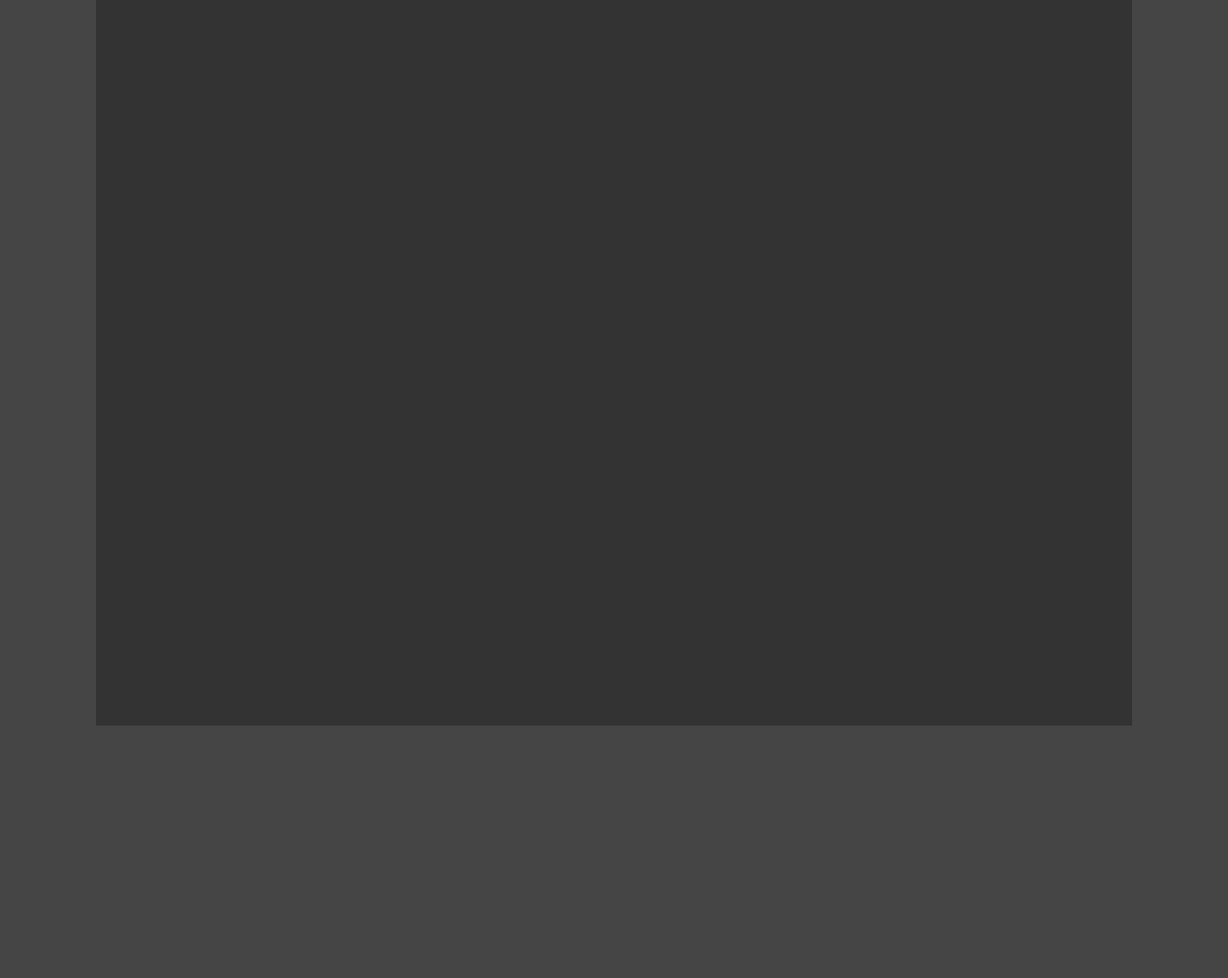
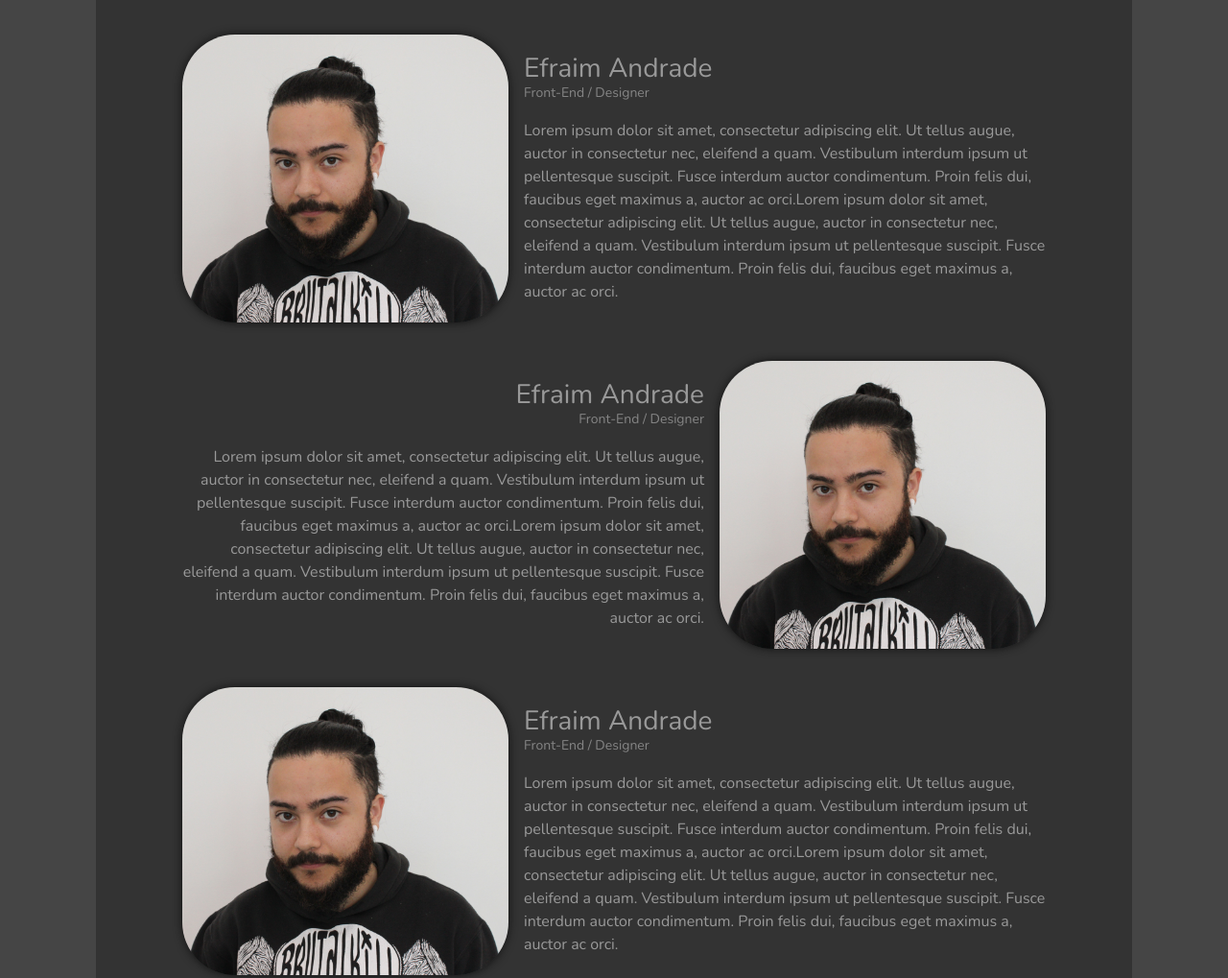
Before and after one commit to Helpin-Team/helpin-site, a website built with webpack: page src/index.html in a window 1280 px wide. Shown: the part 884-1903 px from the top of the page at 96% size. Before the commit the page ends 1640 px from the top, so only its background shows below. Built offline with nearby package versions, Linux system fonts and the light colour scheme.

Commit message:
feat(team): team, mockup
feito a parte desktop de team e adicionando o mockup

```diff
--- a/package.json
+++ b/package.json
@@ -13,6 +13,8 @@
   "dependencies": {
     "babel-loader": "^8.0.5",
     "html-webpack-plugin": "^3.2.0",
+    "svg-inline-loader": "^0.8.0",
+    "svg-url-loader": "^2.3.2",
     "webpack-cli": "^3.2.3",
     "webpack-dev-server": "^3.1.14"
   },
--- a/src/index.html
+++ b/src/index.html
@@ -1,10 +1,12 @@
 <!DOCTYPE html>
 <html>
+
 <head>
     <meta charset="utf-8">
     <meta http-equiv="X-UA-Compatible" content="IE=edge">
     <title>Helpin</title>
     <meta name="viewport" content="width=device-width, initial-scale=1">
+    <link href="https://fonts.googleapis.com/css?family=Nunito" rel="stylesheet">
     <script src="../dist/bundle.js"></script>
 </head>
 
@@ -41,7 +43,7 @@
             </div>
 
             <div class="right">
-                <div class="mockup"></div>
+                <img src="./images/mockup.svg" class="mockup"></img>
 
                 <div class="links">
                     <div class="link"></div>
@@ -53,6 +55,51 @@
 
     <section class="team">
         <h1 class="title">Equipe</h1>
+
+        <div class="content">
+            <article class="member">
+                <img class="photo" src="./images/members/efraim.jpg" alt="" />
+
+                <div class="content">
+                    <h1 class="name">Efraim Andrade</h1>
+
+                    <p class="role">Front-End / Designer</p>
+
+                    <p class="description">
+                        Lorem ipsum dolor sit amet, consectetur adipiscing elit. Ut tellus augue, auctor in consectetur nec, eleifend a quam. Vestibulum interdum ipsum ut pellentesque suscipit. Fusce interdum auctor condimentum. Proin felis dui, faucibus eget maximus a, auctor ac orci.Lorem ipsum dolor sit amet, consectetur adipiscing elit. Ut tellus augue, auctor in consectetur nec, eleifend a quam. Vestibulum interdum ipsum ut pellentesque suscipit. Fusce interdum auctor condimentum. Proin felis dui, faucibus eget maximus a, auctor ac orci.
+                    </p>
+                </div>
+            </article>
+
+            <article class="member -invert">
+                <img class="photo" src="./images/members/efraim.jpg" alt="" />
+
+                <div class="content">
+                    <h1 class="name">Efraim Andrade</h1>
+
+                    <p class="role">Front-End / Designer</p>
+
+                    <p class="description">
+                        Lorem ipsum dolor sit amet, consectetur adipiscing elit. Ut tellus augue, auctor in consectetur nec, eleifend a quam. Vestibulum interdum ipsum ut pellentesque suscipit. Fusce interdum auctor condimentum. Proin felis dui, faucibus eget maximus a, auctor ac orci.Lorem ipsum dolor sit amet, consectetur adipiscing elit. Ut tellus augue, auctor in consectetur nec, eleifend a quam. Vestibulum interdum ipsum ut pellentesque suscipit. Fusce interdum auctor condimentum. Proin felis dui, faucibus eget maximus a, auctor ac orci.
+                    </p>
+                </div>
+            </article>
+
+            <article class="member">
+                <img class="photo" src="./images/members/efraim.jpg" alt="" />
+
+                <div class="content">
+                    <h1 class="name">Efraim Andrade</h1>
+
+                    <p class="role">Front-End / Designer</p>
+
+                    <p class="description">
+                        Lorem ipsum dolor sit amet, consectetur adipiscing elit. Ut tellus augue, auctor in consectetur nec, eleifend a quam. Vestibulum interdum ipsum ut pellentesque suscipit. Fusce interdum auctor condimentum. Proin felis dui, faucibus eget maximus a, auctor ac orci.Lorem ipsum dolor sit amet, consectetur adipiscing elit. Ut tellus augue, auctor in consectetur nec, eleifend a quam. Vestibulum interdum ipsum ut pellentesque suscipit. Fusce interdum auctor condimentum. Proin felis dui, faucibus eget maximus a, auctor ac orci.
+                    </p>
+                </div>
+            </article>
+        </div>
     </section>
 </body>
+
 </html>
--- a/src/scss/layout/banner.scss
+++ b/src/scss/layout/banner.scss
@@ -78,22 +78,7 @@
             }
 
             > .mockup {
-                width: 300px;
-                height: 550px;
-                border-radius: 6px;
-                box-shadow: 0 0 16px rgba(#000, .25);
-
-                background: paleturquoise;
-
-                @media screen and (max-width: 1024px) {
-                    width: 250px;
-                    height: 400px;
-                }
-
-                @media screen and (max-width: 320px) {
-                    width: 230px;
-                    height: 380px;
-                }
+                height: 58vh;
             }
 
             > .links {
--- a/src/scss/layout/team.scss
+++ b/src/scss/layout/team.scss
@@ -9,10 +9,33 @@
     background-color: $darker;
 
     &:before {
-        @extend .stylish-line;
+        position: absolute;
+        top: -102px;
+        left: -2px;
 
-        top: 20px;
-        z-index: 1;
+        display: block;
+        width: 100%;
+        height: 100px;
+        border: 1px solid transparent;
+
+        clip-path: polygon(0 100%, 100% 0, 100% 100%);
+        background: $darker;
+        content: "";
+    }
+
+    &:after {
+        position: absolute;
+        bottom: -102px;
+        left: -2px;
+
+        display: block;
+        width: 100%;
+        height: 100px;
+        border: 1px solid transparent;
+
+        clip-path: polygon(0 0, 100% 0, 100% 100%);
+        background: $darker;
+        content: "";
     }
 
     > .title {
@@ -27,7 +50,16 @@
         font-family: $nunito;
 
         &:before {
+            @extend .stylish-line;
+
+            top: 20px;
+            left: 0;
+            z-index: -2;
+        }
+
+        &:after {
             position: absolute;
+            top: 0;
             left: 50%;
             transform: translateX(-50%);
             z-index: -1;
@@ -37,7 +69,61 @@
             height: 50px;
 
             background: $darker;
-            content: ""
+            content: "";
+        }
+    }
+
+    > .content {
+        padding: 40px 90px;
+
+        .member {
+            display: flex;
+            align-items: center;
+            margin-bottom: 40px;
+
+            &.-invert {
+                flex-direction: row-reverse;
+
+                .photo {
+                    margin-right: 0;
+                    margin-left: 16px;
+                }
+
+                .content {
+                    text-align: right;
+                }
+            }
+
+            .photo {
+                width: 340px;
+                height: 300px;
+                margin-right: 16px;
+                border-radius: 55px;
+                object-fit: cover;
+                box-shadow: 0 0 10px #111;
+            }
+
+            .content {
+                color: $white_50;
+                font-family: 'Nunito', 'sans-serif';
+
+                .name {
+                    margin-bottom: 5px;
+                    font-size: 28px;
+                }
+
+                .role {
+                    margin-bottom: 20px;
+
+                    opacity: .8;
+                    font-size: 14px;
+                }
+
+                .description {
+                    font-size: 16px;
+                    line-height: 24px;
+                }
+            }
         }
     }
 }
--- a/webpack.config.js
+++ b/webpack.config.js
@@ -17,7 +17,18 @@ module.exports = {
           "css-loader", // translates CSS into CommonJS
           "sass-loader" // compiles Sass to CSS, using Node Sass by default
         ]
+      },
+      {
+        test: /\.svg/,
+        use: {
+            loader: 'svg-url-loader',
+            options: {}
+        }
       }
+      // {
+      //   test: /\.svg$/,
+      //   loader: 'svg-inline-loader'
+      // }
     ]
   },
   devServer: {
```
Also changed, not shown: src/images/members/efraim.jpg (added), src/images/mockup.svg (added), src/images/triangle.svg (added), 1 other file.
